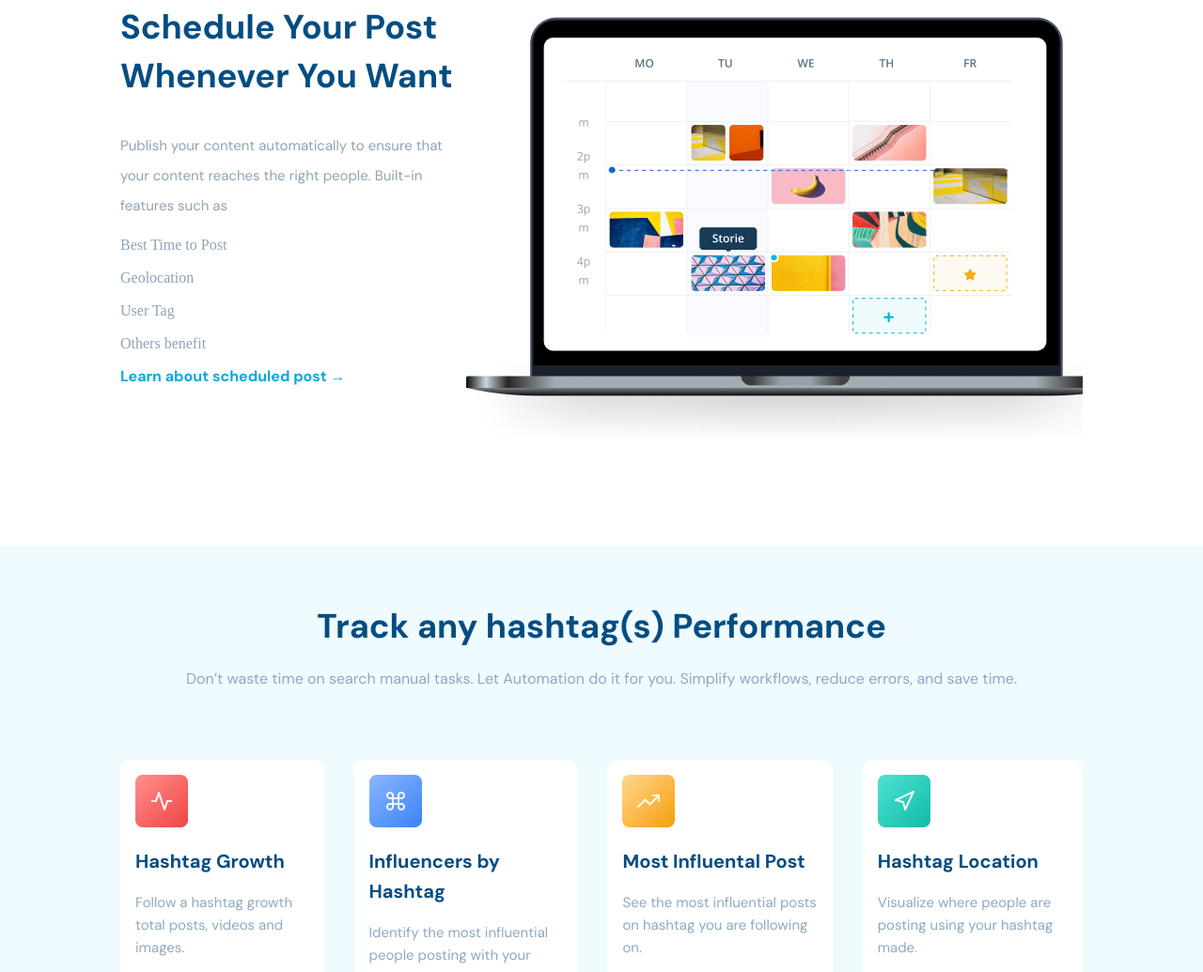
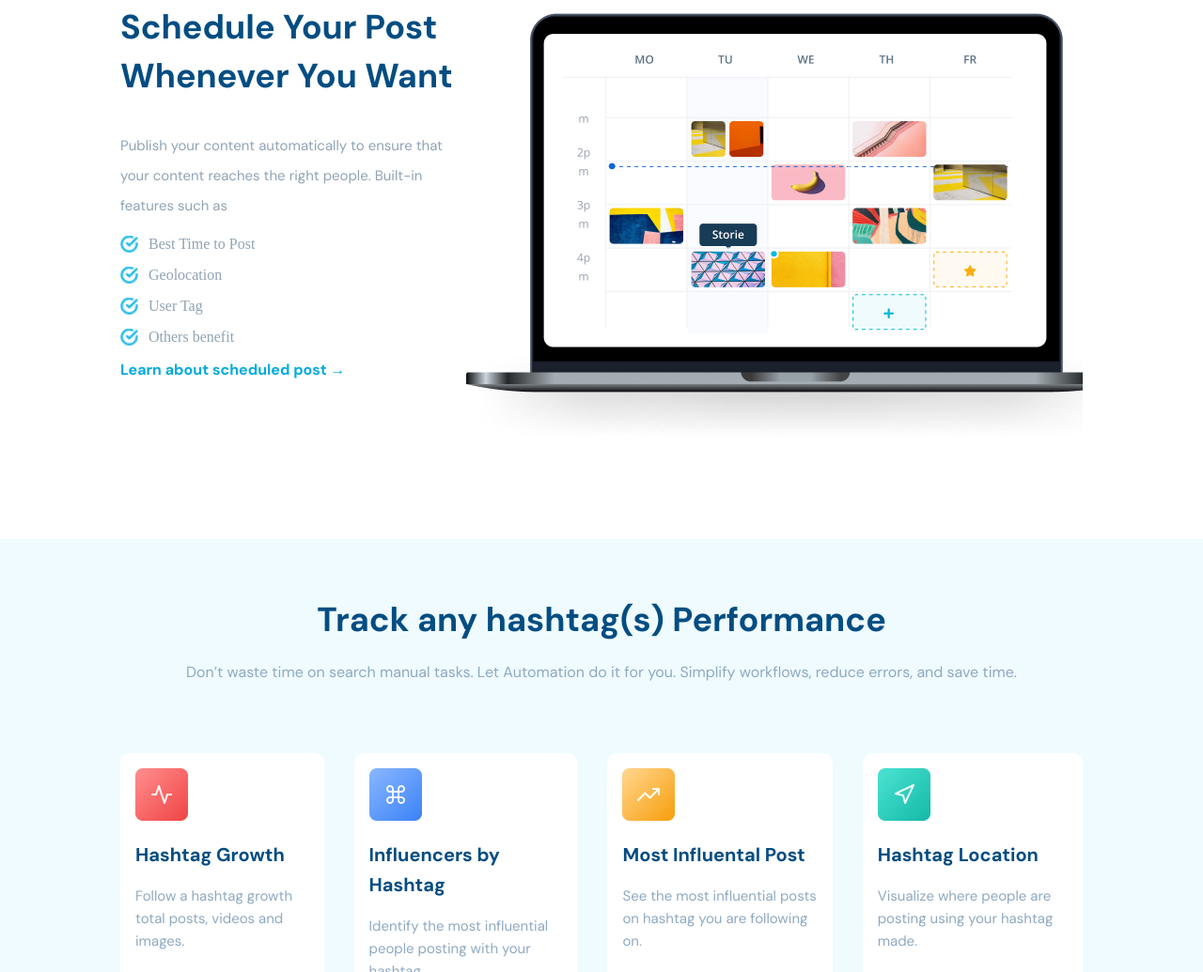
Before and after one commit to LoneProg/Frontend-Class, a plain HTML site: page index.html in a window 1280 px wide. Shown: the part 1380-2415 px from the top of the page at 94% size. Drawn offline with Linux system fonts and the light colour scheme.

Commit message:
made some changes in the next sections and completed the previous section

```diff
--- a/style.css
+++ b/style.css
@@ -179,11 +179,28 @@ nav button {
 }
 .post2-text ul {
     flex-direction: column;
+    margin-top: 1rem;
 }
 .post2-text ul li {
-    padding-top: 17px;
+    position: relative;
+    padding-left: 30px;
+    margin-bottom: 15px;
     color: rgba(144, 163, 180, 1);
-    list-style-image: url('./images/listimage.png.');
+}
+.post2-text ul li:last-child {
+    margin-bottom: 0;
+}
+.post2-text ul li::before {
+    content: '';
+    position: absolute;
+    left: 0;
+    top: 50%;
+    transform: translateY(-50%);
+    width: 20px;
+    height: 20px;
+    background-image: url('http://127.0.0.1:8080/images/listimage.png');
+    background-size: contain;
+    background-repeat: no-repeat;
 }
 .post2-text h5 {
     font-family: DM Sans;
```
